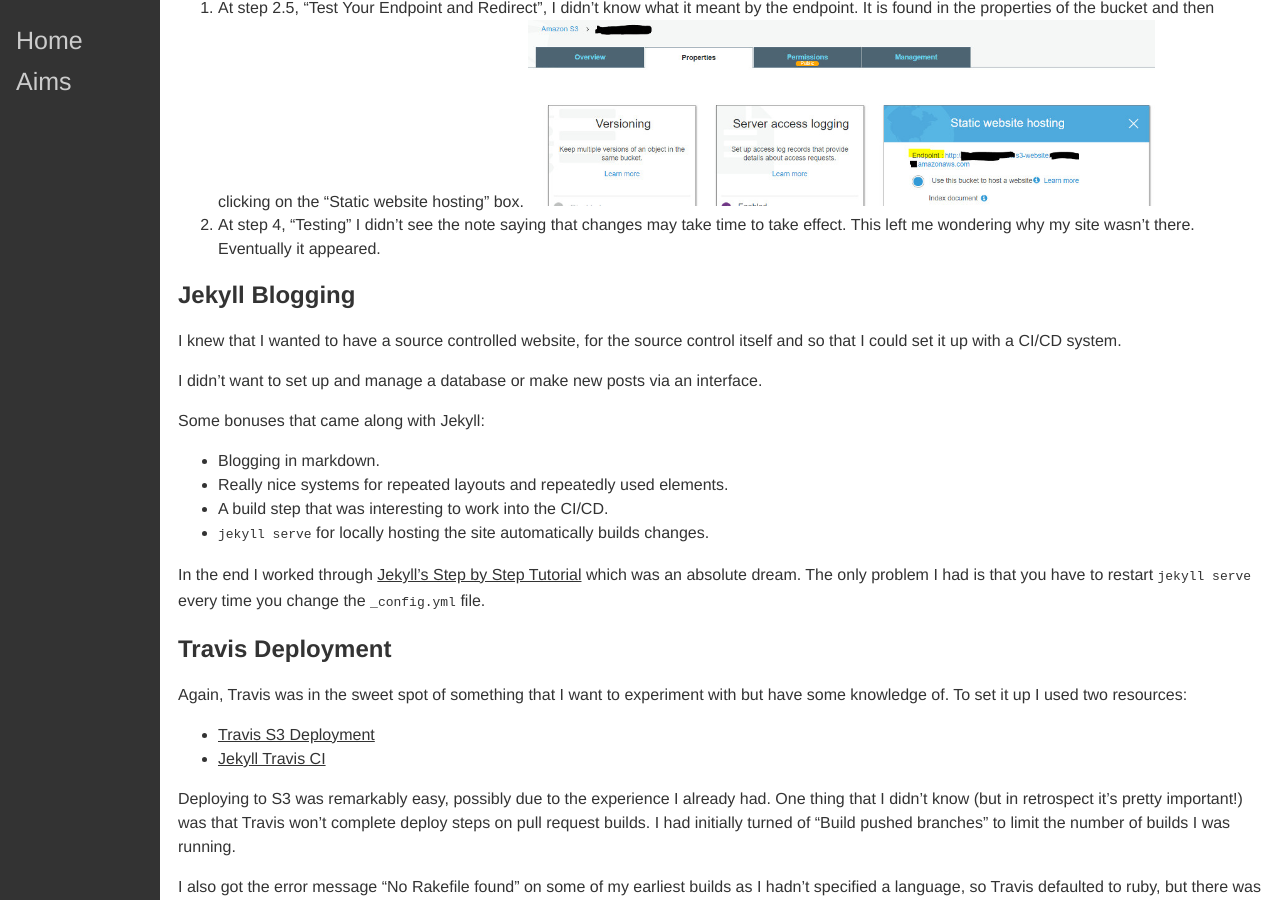
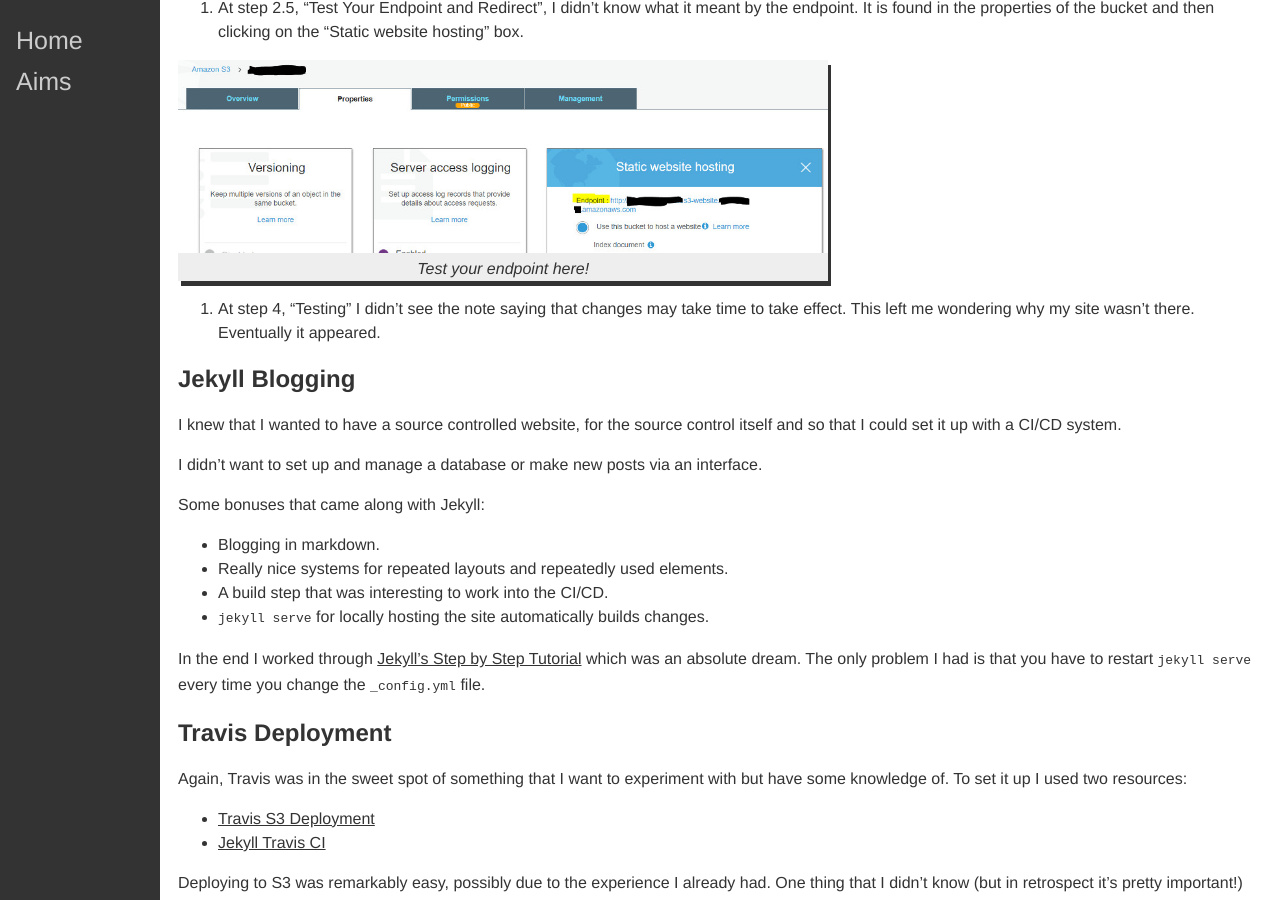
Before and after one commit to FleaRex/PersonalBlog, a Jekyll site: the page built from _posts/2018-10-14-newBlog.md, in a window 1280 px wide and 900 px high, scrolled down 606 px. Built offline with Jekyll 4.4.1, drawn with Linux system fonts in a browser that asks for light colours.

Commit message:
using captioned image in first blog.

```diff
--- a/_posts/2018-10-14-newBlog.md
+++ b/_posts/2018-10-14-newBlog.md
@@ -20,7 +20,9 @@
 
 I used [this guide supplied by AWS](https://docs.aws.amazon.com/AmazonS3/latest/dev/website-hosting-custom-domain-walkthrough.html). It was really easy to follow and I only had two sticking points:
 1. At step 2.5, "Test Your Endpoint and Redirect", I didn't know what it meant by the endpoint. It is found in the properties of the bucket and then clicking on the "Static website hosting" box.
-![Test your endpoint here!](/assets/images/Endpoint.jpg){:width="60%"}
+
+{% picture Test your endpoint here!|/assets/images/Endpoint.jpg %}
+
 2. At step 4, "Testing" I didn't see the note saying that changes may take time to take effect. This left me wondering why my site wasn't there. Eventually it appeared.
 
 ## Jekyll Blogging
```
